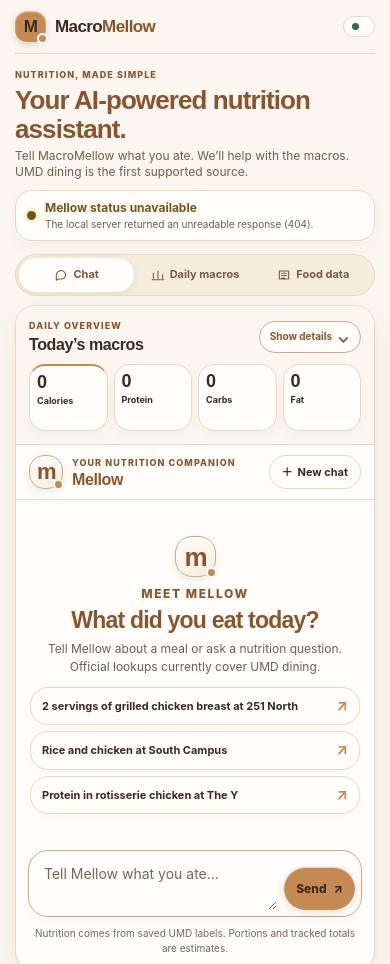
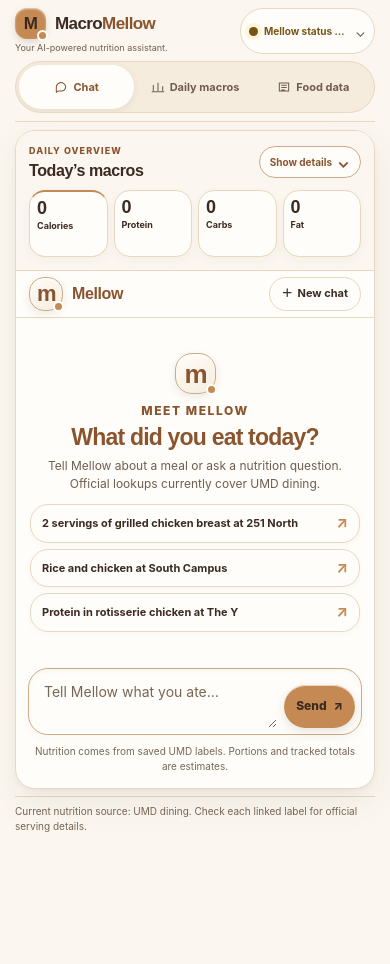
Before and after one commit to Salami2222/Kippy, a plain HTML site: page macromellow/static/index.html in a window 390 px wide. Shown: the top 964 px of the page. After the commit the page ends 844 px from the top, so only its background shows below. Drawn offline with Linux system fonts and the light colour scheme; no server answers.

Commit message:
Condense app header and expand conversation space

```diff
--- a/macromellow/static/app.css
+++ b/macromellow/static/app.css
@@ -46,7 +46,7 @@
 button:disabled { cursor: not-allowed; }
 button, input, select, textarea, summary, a { -webkit-tap-highlight-color: transparent; }
 :focus-visible { outline: 2px solid var(--accent); outline-offset: 3px; }
-.shell { width: min(100%, 1500px); margin: auto; padding: 0 clamp(18px, 3vw, 48px); }
+.shell { width: min(100%, 1500px); margin: auto; padding: 0 clamp(16px, 2vw, 32px); }
 .sr-only { position: absolute; width: 1px; height: 1px; padding: 0; margin: -1px; overflow: hidden; clip: rect(0, 0, 0, 0); white-space: nowrap; border: 0; }
 
 /* Identity and navigation */
@@ -57,13 +57,16 @@
   display: flex;
   align-items: center;
   justify-content: space-between;
-  gap: 18px;
-  height: 54px;
+  gap: 14px;
+  height: 64px;
+  margin-bottom: 8px;
   border-bottom: 1px solid var(--line);
   background: var(--canvas);
   backdrop-filter: blur(12px);
 }
 .brand { display: flex; align-items: center; gap: 9px; font: 800 18px/1 var(--rounded); letter-spacing: -.035em; white-space: nowrap; }
+.brand-lockup { flex: none; }
+.brand-tagline { margin: 3px 0 0; color: var(--muted); font-size: 10px; line-height: 1.25; }
 .brand-name span { color: var(--accent-dark); }
 .brand-mark {
   position: relative;
@@ -80,21 +83,20 @@
   box-shadow: inset 0 1px 2px var(--highlight), 0 3px 7px rgb(var(--shadow-color) / 0.169);
 }
 .brand-mark::after, .mellow-avatar::after { content: ""; position: absolute; right: -2px; bottom: -2px; width: 7px; height: 7px; border: 2px solid var(--surface); border-radius: 50%; background: var(--gold); }
-.local-tag { display: inline-flex; align-items: center; gap: 7px; border: 1px solid var(--line); border-radius: 999px; padding: 5px 9px; background: var(--surface); color: var(--muted); font-size: 10px; font-weight: 650; white-space: nowrap; }
-.local-dot { width: 6px; height: 6px; border-radius: 50%; background: var(--success); }
-.hero { display: flex; justify-content: space-between; align-items: center; gap: 18px; padding: 12px 0 11px; }
 .eyebrow { margin: 0 0 4px; color: var(--accent-dark); font-size: 9px; font-weight: 800; letter-spacing: .12em; }
-h1 { color: var(--accent-dark); margin: 0 0 3px; font: 800 clamp(24px, 2.4vw, 32px)/1.15 var(--rounded); letter-spacing: -.035em; }
-.intro { max-width: 730px; margin: 0; color: var(--muted); font-size: 12px; line-height: 1.35; }
-.source-card { display: flex; align-items: center; gap: 9px; min-width: 240px; max-width: 300px; padding: 8px 11px; border: 1px solid var(--line); border-radius: 17px; background: var(--surface); box-shadow: 0 5px 15px rgb(var(--shadow-color) / 0.039), inset 0 1px var(--surface); }
-.source-card div { min-width: 0; }
-.source-card strong, .source-card div span { display: block; }
-.source-card strong { font-size: 12px; }
-.source-card div span { color: var(--muted); font-size: 10px; overflow-wrap: anywhere; }
+.source-card { position: relative; flex: none; max-width: 275px; border: 1px solid var(--line); border-radius: 999px; background: var(--surface); color: var(--muted); }
+.connection summary { display: flex; align-items: center; gap: 9px; min-height: 38px; padding: 7px 11px; list-style: none; cursor: pointer; }
+.connection summary::-webkit-details-marker { display: none; }
+.connection strong { min-width: 0; overflow: hidden; text-overflow: ellipsis; white-space: nowrap; color: var(--ink); font-size: 11px; }
+.connection-chevron { flex: none; font-size: 14px; transition: transform .18s var(--ease); }
+.connection:not([open]) #ai-status-detail { display: none; }
+.connection[open] .connection-chevron { transform: rotate(180deg); }
+.connection[open] summary { background: var(--accent-soft); border-radius: inherit; }
+.connection #ai-status-detail { position: absolute; right: 0; top: calc(100% + 7px); z-index: 30; display: block; width: min(320px, calc(100vw - 32px)); padding: 12px 14px; border: 1px solid var(--line); border-radius: 16px; background: var(--surface); color: var(--muted); font-size: 12px; overflow-wrap: anywhere; box-shadow: var(--shadow); animation: panel-in .18s var(--ease); }
 .source-dot { flex: none; width: 9px; height: 9px; border-radius: 50%; background: var(--success); box-shadow: 0 0 0 4px var(--success-bg); }
 .source-card.offline .source-dot { background: var(--amber); box-shadow: 0 0 0 4px var(--amber-bg); }
 .source-card.offline strong { color: var(--amber); }
-.tabs { display: inline-flex; align-self: flex-start; align-items: center; gap: 3px; max-width: 100%; margin-bottom: 9px; padding: 3px; border: 1px solid var(--line); border-radius: 999px; background: var(--surface-soft); overflow-x: auto; }
+.tabs { display: inline-flex; align-self: center; align-items: center; gap: 3px; max-width: 100%; margin: 0; padding: 3px; border: 1px solid var(--line); border-radius: 999px; background: var(--surface-soft); overflow-x: auto; }
 .tab { display: inline-flex; align-items: center; justify-content: center; gap: 7px; min-height: 34px; padding: 0 14px; border: 0; border-radius: 999px; background: transparent; color: var(--muted); font-size: 11px; font-weight: 740; white-space: nowrap; transition: background .2s var(--ease), color .2s var(--ease), box-shadow .2s var(--ease), transform .28s var(--spring); }
 .tab svg { width: 16px; height: 16px; fill: none; stroke: currentColor; stroke-width: 1.8; stroke-linecap: round; stroke-linejoin: round; }
 .tab:hover { color: var(--ink); background: var(--highlight); }
@@ -103,10 +105,10 @@
 /* Assistant and persistent dashboard */
 .chat-view {
   display: grid;
-  grid-template-columns: minmax(0, 1fr) minmax(300px, 325px);
+  grid-template-columns: minmax(0, 1fr) minmax(285px, 300px);
   grid-template-rows: auto minmax(0, 1fr) auto auto auto;
   min-height: 0;
-  height: min(700px, calc(100svh - 205px));
+  height: calc(100svh - 105px);
   margin-bottom: 7px;
   overflow: hidden;
   border: 1px solid var(--line);
@@ -115,17 +117,16 @@
   box-shadow: var(--shadow);
   animation: view-in .22s var(--ease) both;
 }
-.chat-view, .browse-view, .daily-tracker, .chat-top { scroll-margin-top: 58px; }
-.chat-top { grid-column: 1; grid-row: 1; display: flex; align-items: center; justify-content: space-between; gap: 12px; min-width: 0; padding: 8px 15px; border-bottom: 1px solid var(--line); background: var(--surface); }
+.chat-view, .browse-view, .daily-tracker, .chat-top { scroll-margin-top: 80px; }
+.chat-top { grid-column: 1; grid-row: 1; display: flex; align-items: center; justify-content: space-between; gap: 12px; min-width: 0; padding: 6px 15px; border-bottom: 1px solid var(--line); background: var(--surface); }
 .chat-identity { display: flex; align-items: center; gap: 9px; min-width: 0; }
 .mellow-avatar { position: relative; display: inline-grid; place-items: center; flex: none; width: 34px; height: 34px; border: 1px solid var(--line-strong); border-radius: 15px; background: var(--mellow-avatar-image) center / cover; color: var(--accent-dark); font: 900 22px/1 var(--rounded); letter-spacing: -.08em; box-shadow: inset 0 2px 3px var(--highlight), 0 3px 8px rgb(var(--shadow-color) / 0.098); }
-.chat-top .eyebrow { margin-bottom: 2px; }
 .chat-top h2 { color: var(--accent-dark); margin: 0; font: 800 18px/1.1 var(--rounded); letter-spacing: -.025em; }
 .quiet-button { display: inline-flex; align-items: center; justify-content: center; gap: 5px; min-height: 34px; padding: 6px 12px; border: 1px solid var(--line); border-radius: 999px; background: var(--surface); color: var(--ink); font-size: 11px; font-weight: 750; white-space: nowrap; transition: background .2s var(--ease), border-color .2s var(--ease), box-shadow .2s var(--ease), transform .28s var(--spring); }
 .quiet-button:hover { border-color: var(--line-strong); background: var(--accent-soft); box-shadow: 0 5px 11px rgb(var(--shadow-color) / 0.071); transform: translateY(-1px); }
 .chat-messages { grid-column: 1; grid-row: 2; min-width: 0; min-height: 0; padding: 14px 18px 6px; overflow-y: auto; overscroll-behavior: contain; scroll-behavior: smooth; }
 .chat-messages:empty { display: none; }
-.message { max-width: min(88%, 720px); margin: 0 0 14px; padding: 13px 16px; border: 1px solid transparent; border-radius: 19px; background: var(--surface-soft); overflow-wrap: anywhere; animation: message-in .22s var(--ease) both; }
+.message { max-width: min(92%, 820px); margin: 0 0 14px; padding: 13px 16px; border: 1px solid transparent; border-radius: 19px; background: var(--surface-soft); overflow-wrap: anywhere; animation: message-in .22s var(--ease) both; }
 .message.user { max-width: 82%; margin-left: auto; border-bottom-right-radius: 8px; background: var(--ink); color: var(--surface); box-shadow: 0 3px 10px rgb(var(--shadow-color) / 0.086); }
 .message.assistant { border-color: var(--line); border-bottom-left-radius: 11px; background: var(--surface); box-shadow: 0 4px 13px rgb(var(--shadow-color) / 0.039); }
 .message.assistant.error { border-color: var(--error-line); background: var(--error-bg); }
@@ -330,8 +331,6 @@
   body:has(#chat-view:not([hidden])) { overflow: hidden; }
   .shell:has(#chat-view:not([hidden])) { display: flex; flex-direction: column; height: 100svh; }
   .shell:has(#chat-view:not([hidden])) .topbar,
-  .shell:has(#chat-view:not([hidden])) .hero,
-  .shell:has(#chat-view:not([hidden])) .tabs,
   .shell:has(#chat-view:not([hidden])) footer { flex: none; }
   .chat-view:not([hidden]) { flex: 1; height: auto; }
 }
@@ -341,7 +340,7 @@
   .chat-view:not([hidden]) { min-height: 410px; }
 }
 @media (max-width: 1040px) {
-  .chat-view { grid-template-columns: minmax(0, 1fr) minmax(295px, 320px); }
+  .chat-view { grid-template-columns: minmax(0, 1fr) minmax(285px, 300px); }
   .controls { grid-template-columns: minmax(220px, 2fr) minmax(160px, 1fr) minmax(160px, 1fr); }
   .refresh-button { grid-column: 1 / -1; }
 }
@@ -375,9 +374,13 @@
   .composer { grid-row: 5; }
   .chat-footnote { grid-row: 6; }
 }
+@media (min-width: 561px) and (max-width: 760px) {
+  .topbar { display: grid; grid-template-columns: 1fr auto; height: auto; padding: 8px 0; gap: 7px; }
+  .tabs { grid-column: 1 / -1; justify-self: start; }
+  .chat-view, .browse-view, .daily-tracker, .chat-top { scroll-margin-top: 140px; }
+  .source-card { grid-column: 2; grid-row: 1; }
+}
 @media (max-width: 700px) {
-  .hero { align-items: start; flex-direction: column; gap: 9px; padding: 14px 0 13px; }
-  .source-card { width: 100%; max-width: none; }
   .controls { grid-template-columns: repeat(2, minmax(0, 1fr)); }
   .search-field, .refresh-button { grid-column: 1 / -1; }
   .table-wrap { overflow: visible; border: 0; background: transparent; box-shadow: none; }
@@ -391,17 +394,18 @@
 }
 @media (max-width: 560px) {
   .shell { padding: 0 15px; }
-  .topbar { height: 54px; }
+  .topbar { height: auto; min-height: 100px; display: grid; grid-template-columns: minmax(0, 1fr) auto; gap: 7px 8px; padding: 8px 0; }
+  .brand-tagline { font-size: 9px; }
+  .source-card { max-width: 135px; justify-self: end; }
+  .connection summary { min-height: 44px; gap: 6px; padding: 6px 8px; }
+  .connection strong { font-size: 10px; }
   .brand { font-size: 17px; }
   .brand-mark { width: 31px; height: 31px; font-size: 17px; }
-  .local-tag { padding: 6px 8px; font-size: 0; }
-  .local-dot { width: 7px; height: 7px; }
-  h1 { font-size: 26px; }
-  .intro { font-size: 12px; }
-  .tabs { display: flex; width: 100%; margin-bottom: 9px; }
-  .tab { flex: 1; gap: 5px; min-width: 0; padding: 0 7px; font-size: 11px; }
+  .tabs { grid-column: 1 / -1; grid-row: 2; display: flex; width: 100%; }
+  .tab { flex: 1; min-height: 44px; gap: 5px; min-width: 0; padding: 0 7px; font-size: 11px; }
   .tab svg { width: 14px; height: 14px; }
   .chat-view { border-radius: 20px; }
+  .chat-view, .browse-view, .daily-tracker, .chat-top { scroll-margin-top: 140px; }
   .daily-tracker { padding: 12px 13px; }
   .tracker-totals, .tracker-inputs { grid-template-columns: repeat(2, minmax(0, 1fr)); }
   .daily-tracker.is-collapsed .tracker-totals { grid-template-columns: repeat(4, minmax(0, 1fr)); }
@@ -410,7 +414,7 @@
   .daily-tracker.is-collapsed .tracker-stat span { font-size: 9px; }
   .tracker-stat { min-height: 100px; }
   .tracker-heading h3 { font-size: 16px; }
-  .chat-top { padding: 10px 13px; }
+  .chat-top { padding: 6px 13px; }
   .chat-top h2 { font-size: 16px; }
   .chat-messages { padding: 16px 14px 5px; }
   .message { max-width: 95%; padding: 12px 13px; }
--- a/macromellow/static/index.html
+++ b/macromellow/static/index.html
@@ -11,30 +11,24 @@
 <body>
   <main class="shell">
     <header class="topbar">
+      <div class="brand-lockup">
         <div class="brand"><span class="brand-mark" aria-hidden="true">M</span><span class="brand-name">Macro<span>Mellow</span></span></div>
-      <span class="local-tag"><span class="local-dot" aria-hidden="true"></span> Private local workspace</span>
-    </header>
-
-    <section class="hero" aria-labelledby="page-title">
-      <div>
-        <p class="eyebrow">NUTRITION, MADE SIMPLE</p>
-        <h1 id="page-title">Your AI-powered nutrition assistant.</h1>
-        <p class="intro">Tell MacroMellow what you ate. We’ll help with the macros. UMD dining is the first supported source.</p>
+        <p class="brand-tagline">Your AI-powered nutrition assistant.</p>
       </div>
-      <div id="ai-status" class="source-card" role="status" aria-live="polite">
-        <span class="source-dot" aria-hidden="true"></span>
-        <div><strong id="ai-status-title">Checking Mellow’s connection…</strong><span id="ai-status-detail">The food data browser works offline.</span></div>
-      </div>
-    </section>
-
       <nav class="tabs" aria-label="Views">
         <button id="chat-tab" class="tab active" type="button" aria-current="page"><svg viewBox="0 0 24 24" aria-hidden="true"><path d="M20 11.5a7.5 7.5 0 0 1-7.5 7.5H7l-3 2v-7.5a7.5 7.5 0 1 1 16-2Z"/></svg> Chat</button>
         <button id="tracker-tab" class="tab" type="button"><svg viewBox="0 0 24 24" aria-hidden="true"><path d="M4 18V9m8 9V5m8 13v-7M2 20h20"/></svg> Daily macros</button>
         <button id="browse-tab" class="tab" type="button"><svg viewBox="0 0 24 24" aria-hidden="true"><path d="M4 5h16v14H4zM8 9h8M8 13h8M8 17h5"/></svg> Food data</button>
       </nav>
+      <details id="ai-status" class="source-card connection" aria-live="polite">
+        <summary><span class="source-dot" aria-hidden="true"></span><strong id="ai-status-title">Checking Mellow’s connection…</strong><span class="connection-chevron" aria-hidden="true">⌄</span></summary>
+        <span id="ai-status-detail">The food data browser works offline.</span>
+      </details>
+    </header>
+    <h1 id="page-title" class="sr-only">MacroMellow — Your AI-powered nutrition assistant.</h1>
 
     <section id="chat-view" class="chat-view" aria-label="Mellow nutrition chat">
-      <div class="chat-top"><div class="chat-identity"><span class="mellow-avatar" aria-hidden="true">m</span><div><p class="eyebrow">YOUR NUTRITION COMPANION</p><h2>Mellow</h2></div></div><button id="new-chat" class="quiet-button" type="button"><span aria-hidden="true">＋</span> New chat</button></div>
+      <div class="chat-top"><div class="chat-identity"><span class="mellow-avatar" aria-hidden="true">m</span><div><h2>Mellow</h2></div></div><button id="new-chat" class="quiet-button" type="button"><span aria-hidden="true">＋</span> New chat</button></div>
       <section class="daily-tracker is-collapsed" aria-labelledby="tracker-title">
         <div class="tracker-heading"><div><p class="eyebrow">DAILY OVERVIEW</p><h3 id="tracker-title">Today’s macros <span id="tracker-date"></span></h3></div><div class="tracker-heading-actions"><span class="tracker-timezone">Resets midnight ET</span><button id="tracker-expand" class="tracker-expand" type="button" aria-expanded="false" aria-controls="tracker-totals tracker-controls goal-controls">Show details <span aria-hidden="true">⌄</span></button></div></div>
         <div id="tracker-totals" class="tracker-totals" aria-live="polite">
```
Also changed, not shown: README.md. Lines whose indentation alone changed are shown as unchanged.
